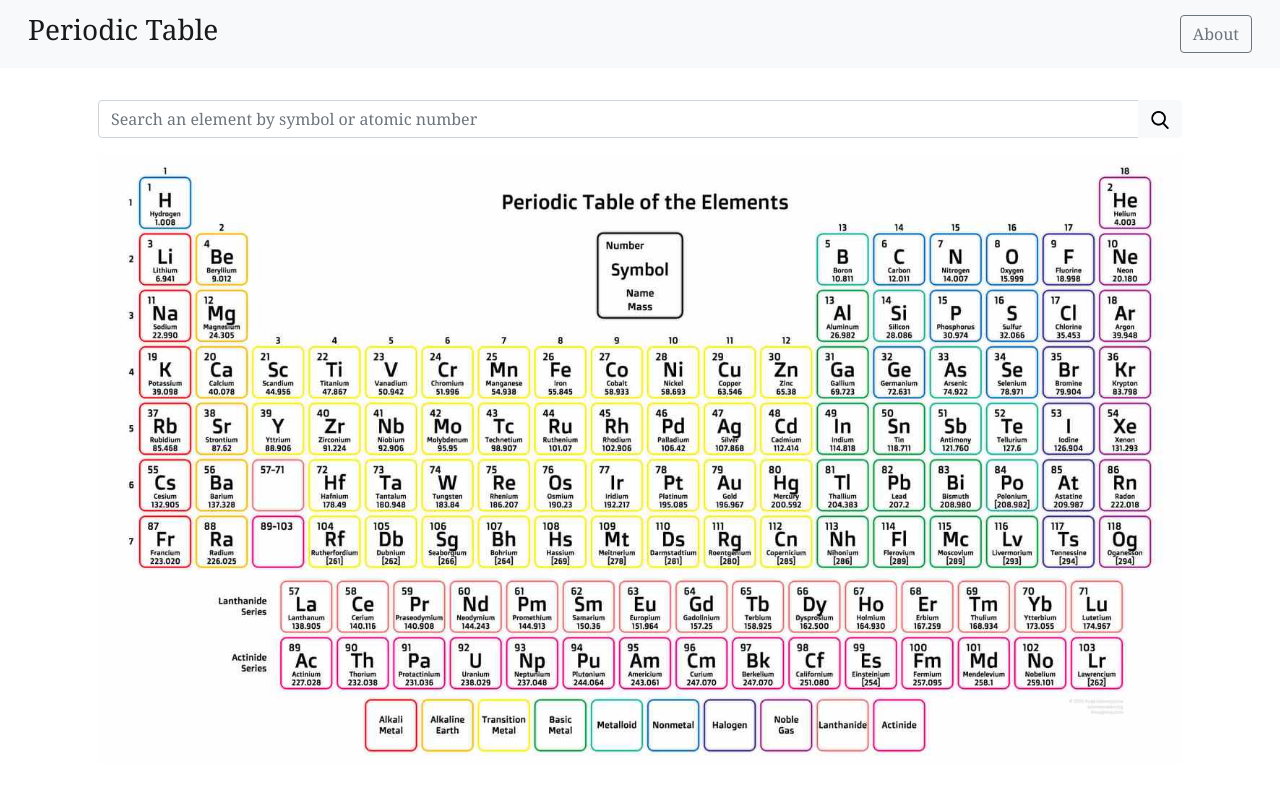
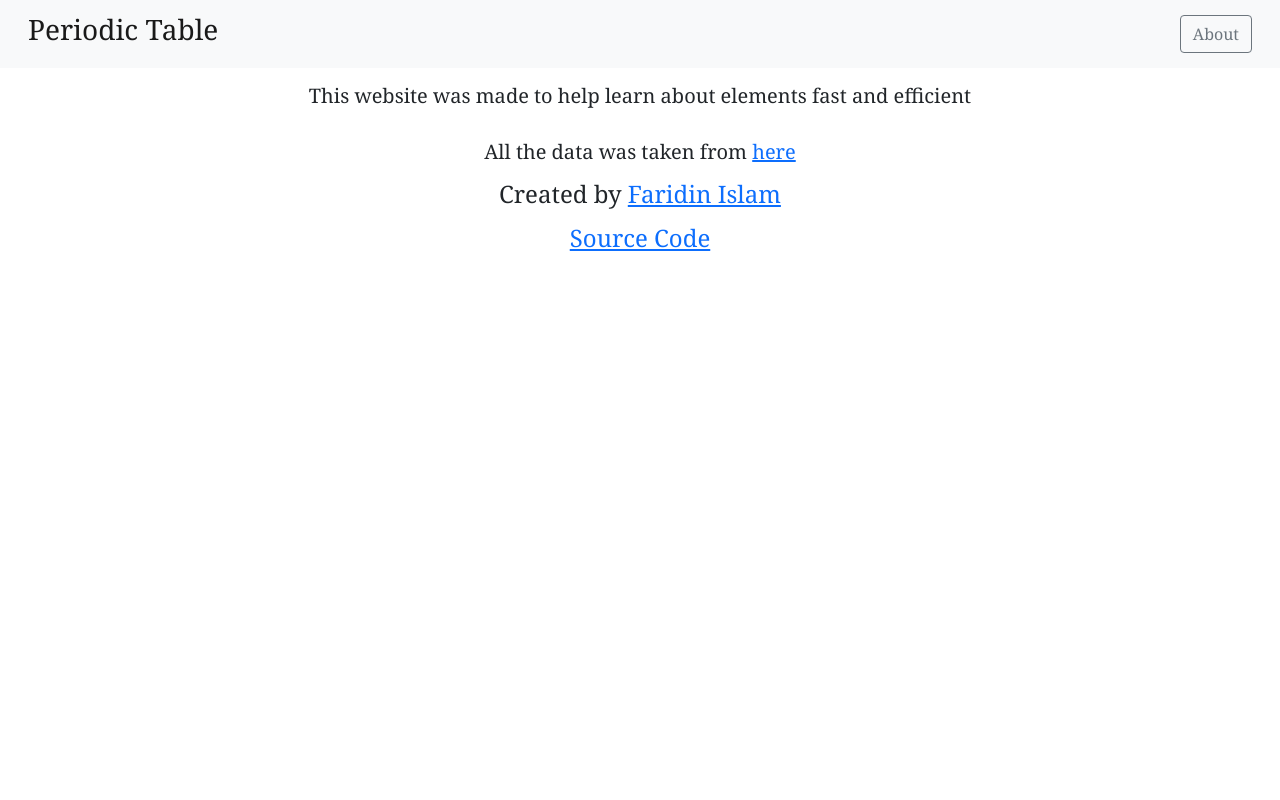
Before and after one commit to xonsium/periodic-table, a Flask app: page /about in a window 1280 px wide. Run offline with Flask 3, Linux system fonts and the light colour scheme; some libraries are stand-ins or nearby versions.

Commit message:
actual about page

```diff
--- a/website/templates/about.html
+++ b/website/templates/about.html
@@ -1,21 +1,23 @@
 {% extends "base.html" %} {% block head %}
 {% endblock head %} {% block body %}
 
-<section class="center p-3">
-    <form action="/element">
-        <!-- <h3 align="center" class="my-3">
-            <u>Periodic Table</u>
-        </h3> -->
+<div style="text-align: center;">
 
-        <div class="input-group mb-3">
-            <input type="text" name="element" class="form-control" placeholder="Search an element by symbol or atomic number">
-            <button type="submit" class="btn btn-light">
-                <img class="se" src="{{url_for('static', filename='search.png')}}" alt="">
-            </button>
-          </div>
-    </form>
-    <img class="pt img-fluid " src="{{url_for('static', filename='pt.jpg')}}" alt="">
+  <section>
+    <h5>This website was made to help learn about elements fast and efficient</h5>
+    <br>
+    <h5>
+      All the data was taken from <a href="https://gist.github.com/GoodmanSciences/c2dd862cd38f21b0ad36b8f96b4bf1ee">here</a>
+    </h5>
 
-</section>
+    <h4 class="my-3">
+        Created by <a href="https://xonsium.github.io/">Faridin Islam</a>
+    </h4>
+    <h4 class="my-3">
+      <a href="https://github.com/xonsium/periodic-table">Source Code</a>
+    </h4>
+  </section>
+
+</div>
 
 {% endblock body %}
```
